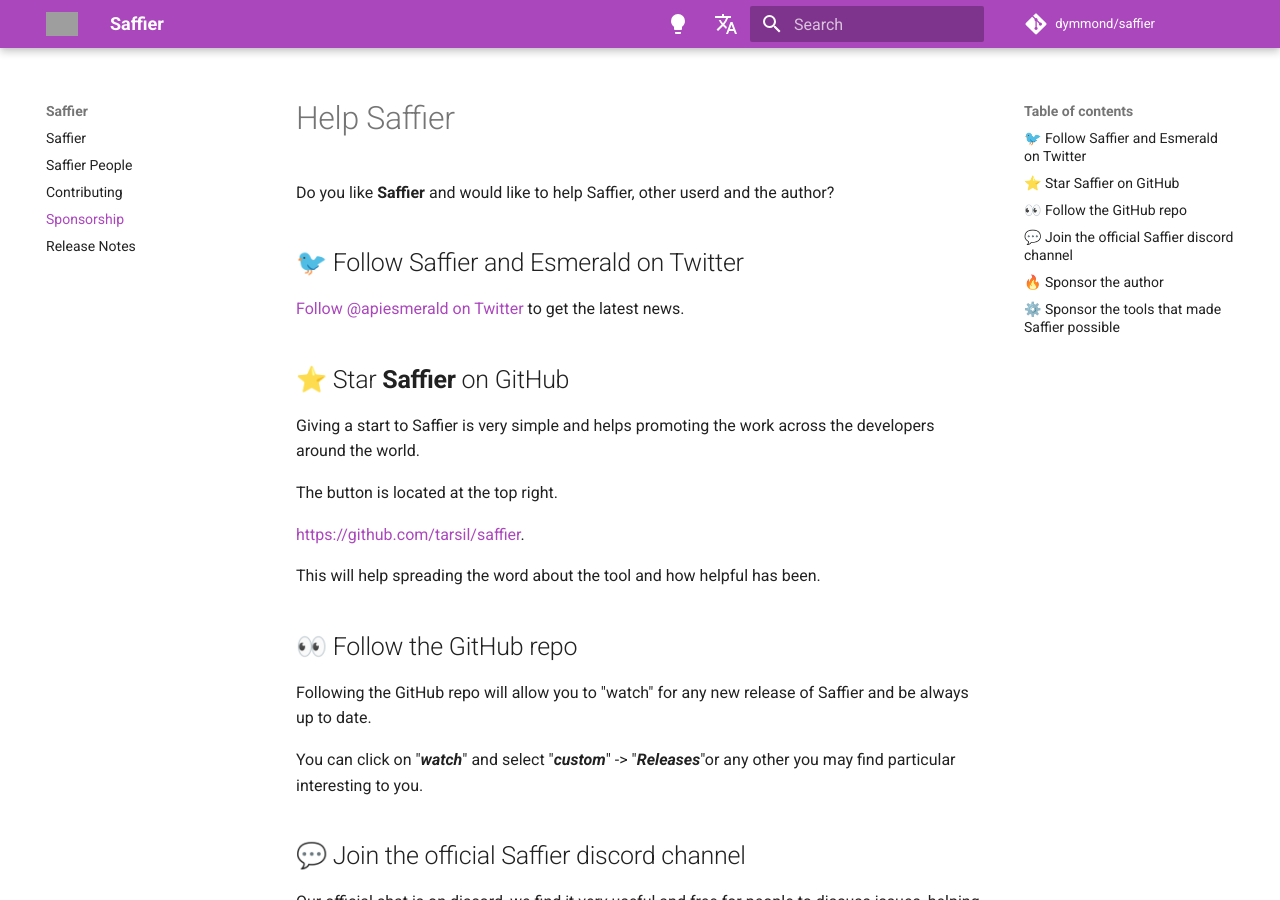
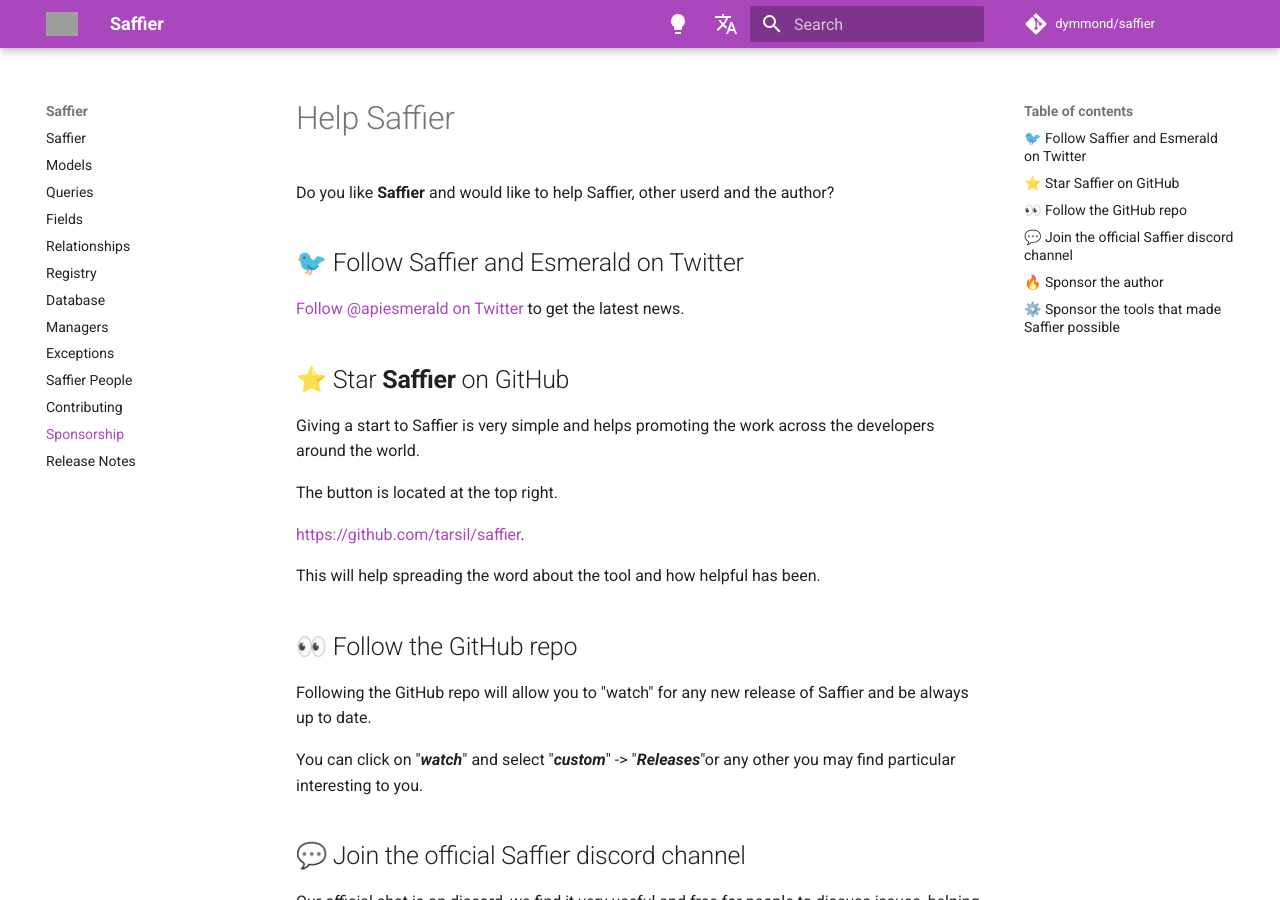
Before and after one commit to tarsil/saffier, an MkDocs documentation site: the page built from docs/sponsorship.md, in a window 1280 px wide and 900 px high. Built offline with MkDocs 1.6.1 and Material for MkDocs 9.7.7, drawn with Linux system fonts in a browser that asks for light colours; comment, search, counter and statistics services are not loaded; grey boxes are pictures that could not be loaded.

Commit message:
📃 Add initial doc structure

```diff
--- a/mkdocs.yml
+++ b/mkdocs.yml
@@ -38,6 +38,14 @@
 
 nav:
   - Saffier: "index.md"
+  - Models: "models.md"
+  - Queries: "queries.md"
+  - Fields: "fields.md"
+  - Relationships: "relationships.md"
+  - Registry: "registry.md"
+  - Database: "database.md"
+  - Managers: "managers.md"
+  - Exceptions: "exceptions.md"
   - Saffier People: "saffier-people.md"
   - Contributing: "contributing.md"
   - Sponsorship: "sponsorship.md"
```
Also changed, not shown: docs/database.md (added), docs/exceptions.md (added), docs/fields.md (added), docs/managers.md (added), docs/models.md (added), docs/queries.md (added), docs/registry.md (added), docs/relationships.md (added).
